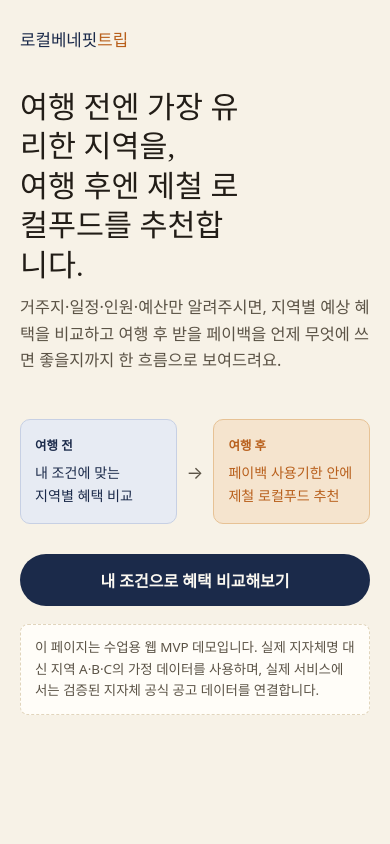
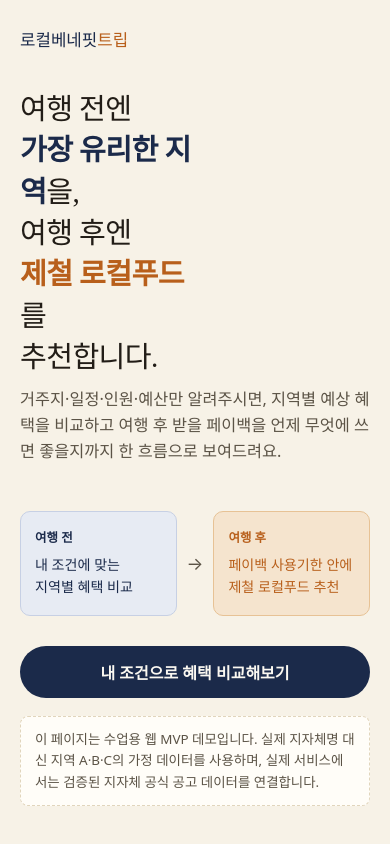
Before and after one commit to iviiiv/local-benefit-trip, a plain HTML site: page index.html in a window 390 px wide. Drawn offline with Linux system fonts and the light colour scheme; a web font is replaced by a local one.

Commit message:
Add files via upload

```diff
--- a/index.html
+++ b/index.html
@@ -218,7 +218,23 @@
   .start-hero h1{
     font-size: 1.9rem;
     color: var(--color-ink);
-    max-width: 15ch;
+    max-width: 100%;
+    letter-spacing: -0.02em;
+  }
+
+  .hero-title-desktop{ display: block; }
+  .hero-title-mobile{ display: none; }
+  .accent-travel{ color: var(--color-travel); font-weight: 700; }
+  .accent-harvest{ color: var(--color-harvest); font-weight: 600; }
+
+  @media (max-width: 560px){
+    .start-hero h1{
+      font-size: 1.82rem;
+      line-height: 1.42;
+      max-width: 12ch;
+    }
+    .hero-title-desktop{ display: none; }
+    .hero-title-mobile{ display: block; }
   }
 
   .flow-diagram{
@@ -616,7 +632,10 @@
   <!-- ============ 화면 1: 시작 ============ -->
   <section id="screen-start" class="screen active">
     <div class="start-hero">
-      <h1>여행 전엔 가장 유리한 지역을,<br>여행 후엔 제철 로컬푸드를 추천합니다.</h1>
+      <h1>
+        <span class="hero-title-desktop">여행 전엔 <span class="accent-travel">가장 유리한 지역</span>을,<br>여행 후엔 <span class="accent-harvest">제철 로컬푸드</span>를 추천합니다.</span>
+        <span class="hero-title-mobile">여행 전엔<br><span class="accent-travel">가장 유리한 지역</span>을,<br>여행 후엔<br><span class="accent-harvest">제철 로컬푸드</span>를<br>추천합니다.</span>
+      </h1>
       <p class="lede">거주지·일정·인원·예산만 알려주시면, 지역별 예상 혜택을 비교하고 여행 후 받을 페이백을 언제 무엇에 쓰면 좋을지까지 한 흐름으로 보여드려요.</p>
     </div>
 
```
